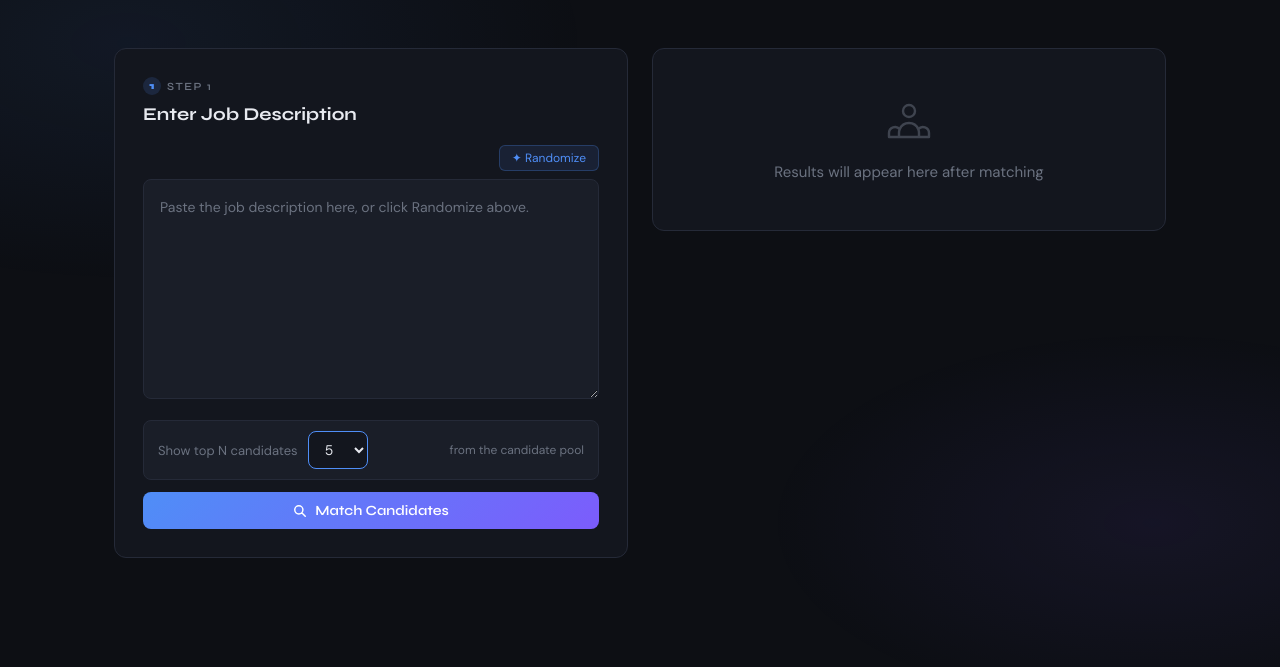
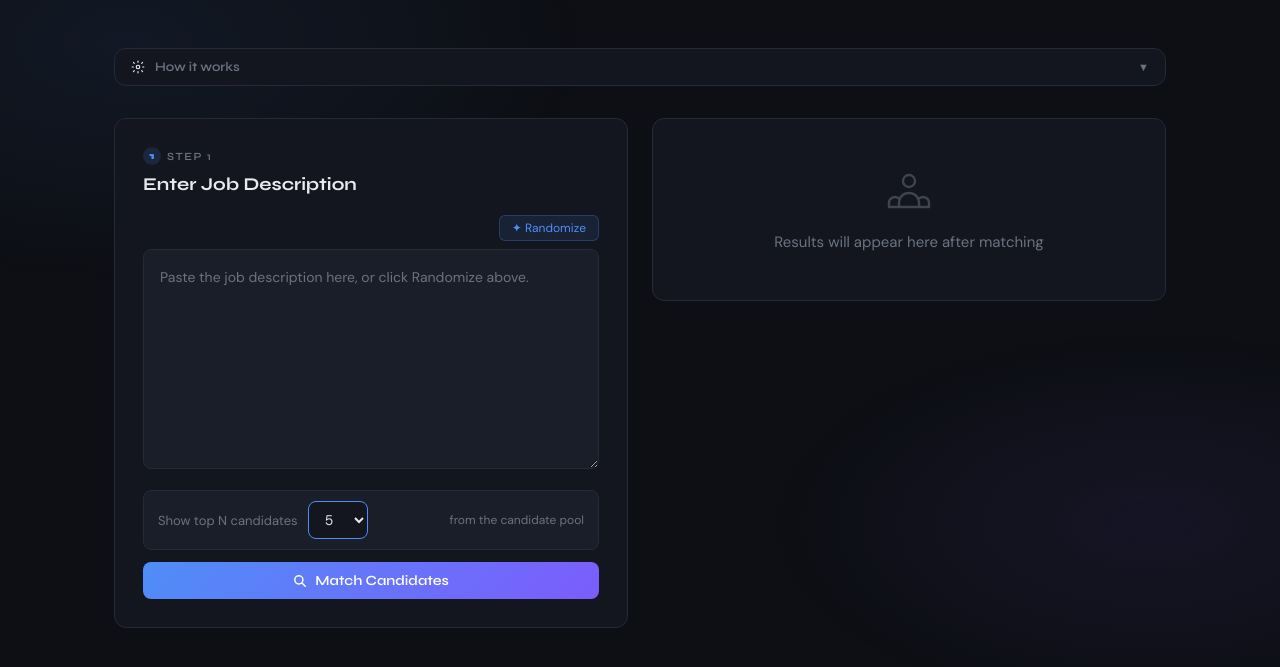
Before and after one commit to suhita4/hireiq, a Flask app: page / in a window 1280 px wide. Shown: the part 117-784 px from the top of the page. Run offline with Flask 3, Linux system fonts and the light colour scheme.

Commit message:
feat: add architecture diagram section and finalize README with setup and test instructions

```diff
--- a/hiring_app/templates/index.html
+++ b/hiring_app/templates/index.html
@@ -547,6 +547,125 @@
       margin-top: 10px;
       line-height: 1.5;
     }
+
+    /* ── Architecture diagram ── */
+    .arch-section {
+      margin-bottom: 32px;
+    }
+
+    .arch-toggle {
+      display: flex;
+      align-items: center;
+      gap: 10px;
+      cursor: pointer;
+      user-select: none;
+      padding: 10px 16px;
+      background: var(--surface);
+      border: 1px solid var(--border);
+      border-radius: var(--radius);
+      transition: border-color 0.2s;
+    }
+
+    .arch-toggle:hover { border-color: rgba(79,142,247,0.35); }
+
+    .arch-toggle-label {
+      font-family: 'Syne', sans-serif;
+      font-size: 13px;
+      font-weight: 600;
+      color: var(--muted);
+      flex: 1;
+    }
+
+    .arch-toggle-icon {
+      font-size: 11px;
+      color: var(--muted);
+      transition: transform 0.25s;
+    }
+
+    .arch-toggle-icon.open { transform: rotate(180deg); }
+
+    .arch-body {
+      display: none;
+      background: var(--surface);
+      border: 1px solid var(--border);
+      border-top: none;
+      border-radius: 0 0 var(--radius) var(--radius);
+      padding: 24px 28px;
+    }
+
+    .arch-body.open { display: block; }
+
+    .arch-pipeline {
+      display: flex;
+      align-items: center;
+      gap: 0;
+      flex-wrap: wrap;
+      justify-content: center;
+      margin-bottom: 20px;
+    }
+
+    .arch-node {
+      display: flex;
+      flex-direction: column;
+      align-items: center;
+      gap: 6px;
+    }
+
+    .arch-node-box {
+      background: var(--surface2);
+      border: 1px solid var(--border);
+      border-radius: 8px;
+      padding: 10px 16px;
+      font-size: 12px;
+      font-weight: 500;
+      color: var(--text);
+      text-align: center;
+      white-space: nowrap;
+    }
+
+    .arch-node-box.highlight {
+      border-color: rgba(79,142,247,0.4);
+      background: rgba(79,142,247,0.07);
+      color: var(--accent);
+    }
+
+    .arch-node-sub {
+      font-size: 10px;
+      color: var(--muted);
+      text-align: center;
+    }
+
+    .arch-arrow {
+      font-size: 16px;
+      color: var(--muted);
+      padding: 0 6px;
+      margin-bottom: 18px;
+      flex-shrink: 0;
+    }
+
+    .arch-weights {
+      display: flex;
+      justify-content: center;
+      gap: 24px;
+      padding-top: 16px;
+      border-top: 1px solid var(--border);
+      flex-wrap: wrap;
+    }
+
+    .arch-weight-item {
+      display: flex;
+      align-items: center;
+      gap: 7px;
+      font-size: 12px;
+      color: var(--muted);
+    }
+
+    .arch-weight-dot {
+      width: 8px;
+      height: 8px;
+      border-radius: 50%;
+      flex-shrink: 0;
+    }
   </style>
 </head>
 <body>
@@ -559,6 +678,64 @@
         <div class="header-badge">spaCy NER · Phase 3</div>
       </div>
     </header>
+
+    <!-- Architecture diagram (collapsible) -->
+    <div class="arch-section">
+      <div class="arch-toggle" onclick="toggleArch(this)">
+        <svg width="14" height="14" fill="none" viewBox="0 0 24 24" stroke="currentColor" stroke-width="2">
+          <circle cx="12" cy="12" r="3"/><path stroke-linecap="round" d="M12 2v2m0 16v2M4.22 4.22l1.42 1.42m12.72 12.72 1.42 1.42M2 12h2m16 0h2M4.22 19.78l1.42-1.42M18.36 5.64l1.42-1.42"/>
+        </svg>
+        <span class="arch-toggle-label">How it works</span>
+        <span class="arch-toggle-icon" id="arch-icon">▼</span>
+      </div>
+      <div class="arch-body" id="arch-body">
+        <div class="arch-pipeline">
+          <div class="arch-node">
+            <div class="arch-node-box">Job Description</div>
+            <div class="arch-node-sub">Plain text input</div>
+          </div>
+          <div class="arch-arrow">→</div>
+          <div class="arch-node">
+            <div class="arch-node-box highlight">Flask API</div>
+            <div class="arch-node-sub">POST /recommend</div>
+          </div>
+          <div class="arch-arrow">→</div>
+          <div class="arch-node">
+            <div class="arch-node-box highlight">NER Extraction</div>
+            <div class="arch-node-sub">spaCy entity recognition</div>
+          </div>
+          <div class="arch-arrow">→</div>
+          <div class="arch-node">
+            <div class="arch-node-box highlight">TF-IDF Scoring</div>
+            <div class="arch-node-sub">Skills · Title · Exp</div>
+          </div>
+          <div class="arch-arrow">→</div>
+          <div class="arch-node">
+            <div class="arch-node-box highlight">Blended Ranking</div>
+            <div class="arch-node-sub">Weighted total score</div>
+          </div>
+          <div class="arch-arrow">→</div>
+          <div class="arch-node">
+            <div class="arch-node-box">UI Results</div>
+            <div class="arch-node-sub">Ranked candidates</div>
+          </div>
+        </div>
+        <div class="arch-weights">
+          <div class="arch-weight-item">
+            <div class="arch-weight-dot" style="background: var(--accent)"></div>
+            Skills match — <strong style="color:var(--accent)">60%</strong>
+          </div>
+          <div class="arch-weight-item">
+            <div class="arch-weight-dot" style="background: var(--accent2)"></div>
+            Title match — <strong style="color:var(--accent2)">25%</strong>
+          </div>
+          <div class="arch-weight-item">
+            <div class="arch-weight-dot" style="background: var(--green)"></div>
+            Experience level — <strong style="color:var(--green)">15%</strong>
+          </div>
+        </div>
+      </div>
+    </div>
 
     <div class="main-grid">
 
@@ -673,6 +850,13 @@
   </div><!-- end container -->
 
   <script>
+    function toggleArch(btn) {
+      const body = document.getElementById('arch-body');
+      const icon = document.getElementById('arch-icon');
+      const open = body.classList.toggle('open');
+      icon.classList.toggle('open', open);
+    }
+
     async function runMatch() {
       const jd = document.getElementById('job-input').value.trim();
       const topN = parseInt(document.getElementById('top-n').value);
```
Also changed, not shown: hiring_app/readme.md.
